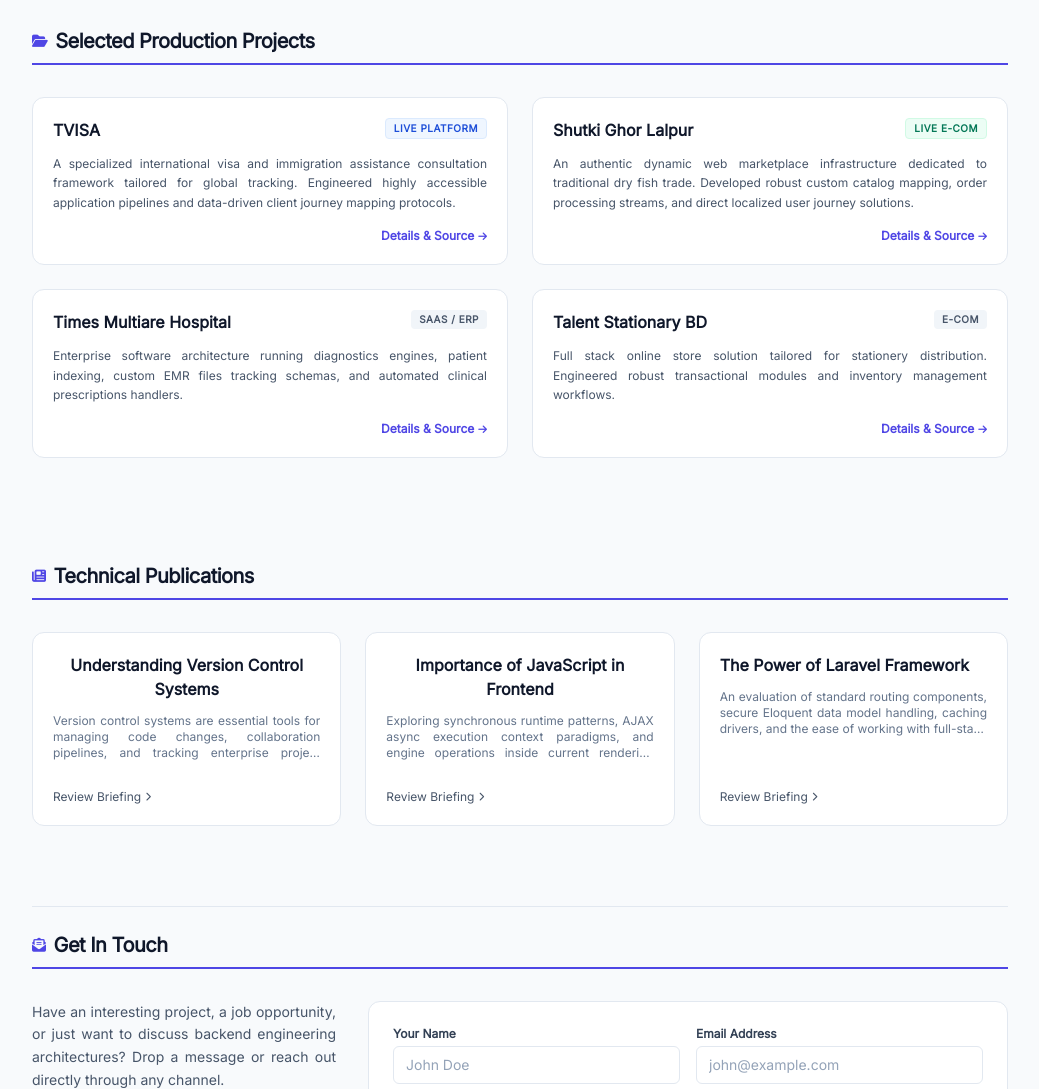
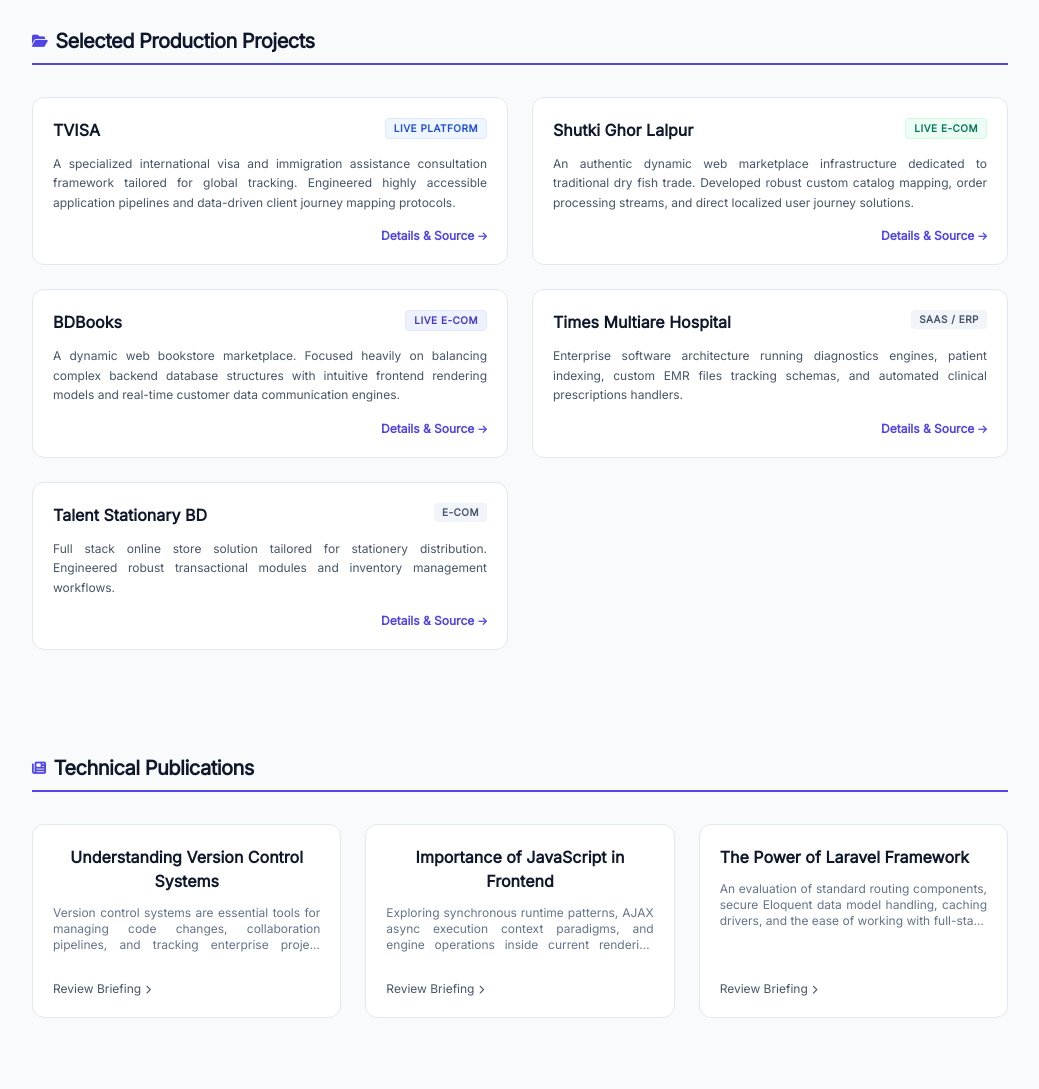
Before and after one commit to jalal550/jalal, a plain HTML site: page index.html in a window 1280 px wide. Shown: the part 1266-2355 px from the top of the page, without its empty margins (120-1159 px from the left). Drawn offline with nearby package versions, Linux system fonts and the light colour scheme.

Commit message:
Update index.html

```diff
--- a/index.html
+++ b/index.html
@@ -212,11 +212,13 @@
         </div>
     </div>
 
-    <!-- Section: Selected Case Studies / Portfolio Works -->
+ <!-- Section: Selected Case Studies / Portfolio Works -->
     <section id="portfolio" class="pt-6">
         <h3 class="text-xl font-bold text-slate-900 border-b-2 border-indigo-600 pb-2 mb-8 tracking-tight flex items-center gap-2">
             <i class="fa-solid fa-folder-open text-indigo-600 text-sm"></i> Selected Production Projects
         </h3>
+
+        <!-- Project Cards Matrix Grid Layout -->
         <div class="grid grid-cols-1 md:grid-cols-2 gap-6">
             <!-- Project 1: TVISA -->
             <div class="bg-white border border-slate-200 rounded-xl p-5 flex flex-col justify-between shadow-xs hover:shadow-md transition duration-300">
@@ -250,7 +252,23 @@
                 </div>
             </div>
 
-            <!-- Project 3: Times Multiare Hospital -->
+            <!-- Project 3: BDBooks -->
+            <div class="bg-white border border-slate-200 rounded-xl p-5 flex flex-col justify-between shadow-xs hover:shadow-md transition duration-300">
+                <div class="space-y-3">
+                    <div class="flex justify-between items-start">
+                        <h4 class="text-base font-bold text-slate-900">BDBooks</h4>
+                        <span class="text-[10px] uppercase tracking-wider font-semibold bg-indigo-50 text-indigo-700 px-2 py-0.5 rounded border border-indigo-100">Live E-Com</span>
+                    </div>
+                    <p class="text-xs text-slate-600 text-justify leading-relaxed">
+                        A dynamic web bookstore marketplace. Focused heavily on balancing complex backend database structures with intuitive frontend rendering models and real-time customer data communication engines.
+                    </p>
+                </div>
+                <div class="pt-4 flex justify-end">
+                    <button onclick="toggleModal('bdBooksModal')" class="text-xs font-semibold text-indigo-600 hover:text-indigo-800 flex items-center gap-1">Details & Source <i class="fa-solid fa-arrow-right text-[10px]"></i></button>
+                </div>
+            </div>
+
+            <!-- Project 4: Times Multiare Hospital -->
             <div class="bg-white border border-slate-200 rounded-xl p-5 flex flex-col justify-between shadow-xs hover:shadow-md transition duration-300">
                 <div class="space-y-3">
                     <div class="flex justify-between items-start">
@@ -266,7 +284,7 @@
                 </div>
             </div>
 
-            <!-- Project 4: Talent Stationary BD -->
+            <!-- Project 5: Talent Stationary BD -->
             <div class="bg-white border border-slate-200 rounded-xl p-5 flex flex-col justify-between shadow-xs hover:shadow-md transition duration-300">
                 <div class="space-y-3">
                     <div class="flex justify-between items-start">
@@ -281,30 +299,10 @@
                     <button onclick="toggleModal('exampleModal')" class="text-xs font-semibold text-indigo-600 hover:text-indigo-800 flex items-center gap-1">Details & Source <i class="fa-solid fa-arrow-right text-[10px]"></i></button>
                 </div>
             </div>
-
-            <!-- Project Modal: BDBooks -->
-<div id="bdBooksModal" class="fixed inset-0 z-50 hidden bg-slate-900/40 backdrop-blur-xs flex items-center justify-center p-4">
-    <div class="bg-white rounded-xl shadow-xl max-w-md w-full overflow-hidden border border-slate-200">
-        <div class="flex justify-between items-center p-5 border-b border-slate-100">
-            <h5 class="font-bold text-slate-900 text-base">BDBooks Portal Details</h5>
-            <button onclick="toggleModal('bdBooksModal')" class="text-slate-400 hover:text-slate-600 text-xl font-medium">&times;</button>
-        </div>
-        <div class="p-6 text-sm text-slate-600 space-y-3">
-            <p class="text-justify">BDBooks is a dynamic online bookstore marketplace where I focused on bridging robust backend capabilities with seamless client rendering systems:</p>
-            <ul class="list-disc pl-5 space-y-1 text-xs text-slate-500">
-                <li>Integrating scalable backend data architectures with modern frontend layouts.</li>
-                <li>Optimizing dynamic catalog streams and high-performance data delivery structures.</li>
-                <li>Implementing interactive customer user journey frameworks and transaction behaviors.</li>
-            </ul>
-            <p class="pt-1 text-justify">Explore the production environment directly: <a href="https://bdbooks.net" target="_blank" class="text-indigo-600 font-medium hover:underline">bdbooks.net</a>.</p>
-        </div>
-        <div class="flex justify-end p-4 border-t border-slate-100 bg-slate-50">
-            <button onclick="toggleModal('bdBooksModal')" class="bg-slate-800 hover:bg-slate-900 text-white px-4 py-2 rounded-md text-xs font-semibold shadow-xs">Close</button>
-        </div>
-    </div>
-</div>
         </div>
     </section>
+
+    <!-- Keep independent popup modals near your footers or outside main grid containers -->
 
     <!-- Section: Technical Writing & Articles -->
     <section id="blog" class="pt-6">
@@ -505,6 +503,29 @@
     </div>
 </div>
 
+        <!-- Project Modal: BDBooks -->
+    <div id="bdBooksModal" class="fixed inset-0 z-50 hidden bg-slate-900/40 backdrop-blur-xs flex items-center justify-center p-4">
+        <div class="bg-white rounded-xl shadow-xl max-w-md w-full overflow-hidden border border-slate-200">
+            <div class="flex justify-between items-center p-5 border-b border-slate-100">
+                <h5 class="font-bold text-slate-900 text-base">BDBooks Portal Details</h5>
+                <button onclick="toggleModal('bdBooksModal')" class="text-slate-400 hover:text-slate-600 text-xl font-medium">&times;</button>
+            </div>
+            <div class="p-6 text-sm text-slate-600 space-y-3">
+                <p class="text-justify">BDBooks is a dynamic online bookstore marketplace where I focused on bridging robust backend capabilities with seamless client rendering systems:</p>
+                <ul class="list-disc pl-5 space-y-1 text-xs text-slate-500">
+                    <li>Integrating scalable backend data architectures with modern frontend layouts.</li>
+                    <li>Optimizing dynamic catalog streams and high-performance data delivery structures.</li>
+                    <li>Implementing interactive customer user journey frameworks and transaction behaviors.</li>
+                </ul>
+                <p class="pt-1 text-justify">Explore the production environment directly: <a href="https://bdbooks.net" target="_blank" class="text-indigo-600 font-medium hover:underline">bdbooks.net</a>.</p>
+            </div>
+            <div class="flex justify-end p-4 border-t border-slate-100 bg-slate-50">
+                <button onclick="toggleModal('bdBooksModal')" class="bg-slate-800 hover:bg-slate-900 text-white px-4 py-2 rounded-md text-xs font-semibold shadow-xs">Close</button>
+            </div>
+        </div>
+    </div>
+
+
 <!-- Blog Modal 1 -->
 <div id="versionControlModal" class="fixed inset-0 z-50 hidden bg-slate-900/40 backdrop-blur-xs flex items-center justify-center p-4">
     <div class="bg-white rounded-xl shadow-xl max-w-xl w-full overflow-hidden border border-slate-200">
```
